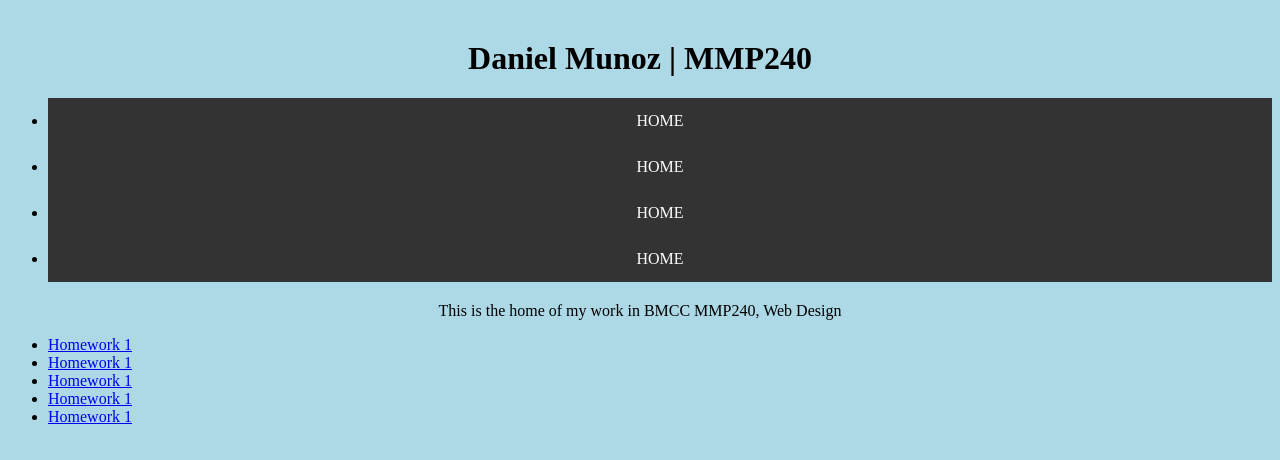
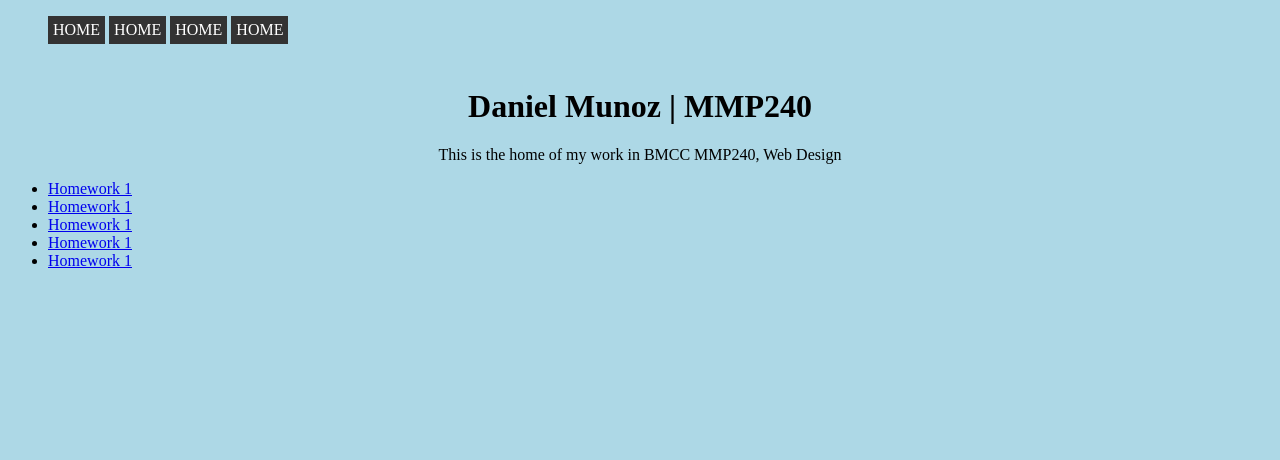
Before and after one commit to chilapo/MMP240, a plain HTML site: page index.html in a window 1280 px wide. Drawn offline with Linux system fonts and the light colour scheme.

Commit message:
view changes

```diff
--- a/index.html
+++ b/index.html
@@ -6,28 +6,29 @@
 	<link rel="stylesheet" type="text/css" href="main.css">
 </head>
 <body>
+	<nav>
+			<ul>
+				<a href="https://chilapo.github.io/MMP240/" >HOME</a>
+				<a href="https://chilapo.github.io/MMP240/" >HOME</a>
+				<a href="https://chilapo.github.io/MMP240/" >HOME</a>
+				<a href="https://chilapo.github.io/MMP240/" >HOME</a>
+			</ul>
+	</nav>
+	<h1> Daniel Munoz | MMP240 </h1>
 
-	<h1> Daniel Munoz | MMP240 </h1>
-	<nav>
-		<ul>
-	<li><a href="https://chilapo.github.io/MMP240/" >HOME</a></li>
-	<li><a href="https://chilapo.github.io/MMP240/" >HOME</a></li>
-	<li><a href="https://chilapo.github.io/MMP240/" >HOME</a></li>
-	<li><a href="https://chilapo.github.io/MMP240/" >HOME</a></li>
-		</ul>
-	</nav>
 
 
 	<p>This is the home of my work in BMCC MMP240, Web Design</p>
 
-
+<div class="content">
 	<ul>
-		<li><a href="week1_InClass/index.html" >Homework 1</a></li>
+		<li><a href="https://chilapo.github.io/MMP240/" >Homework 1</a></li>
 		<li><a href="https://chilapo.github.io/MMP240/" >Homework 1</a></li>
 		<li><a href="https://chilapo.github.io/MMP240/" >Homework 1</a></li>
 		<li><a href="https://chilapo.github.io/MMP240/" >Homework 1</a></li>
 		<li><a href="https://chilapo.github.io/MMP240/" >Homework 1</a></li>
 
 	</ul>
+</div>
 </body>
 </html>
--- a/main.css
+++ b/main.css
@@ -4,10 +4,10 @@ body{
 nav ul a {
 	list-style-type: none;
 	margin: 0;
-	padding: 14px 16px;
+	padding: 5px 5px;
 	overflow: hidden;
 	float: center;
-	display: block;
+	display: inline-block;
     color: white;
     text-align: center;
     text-decoration: none;
```
